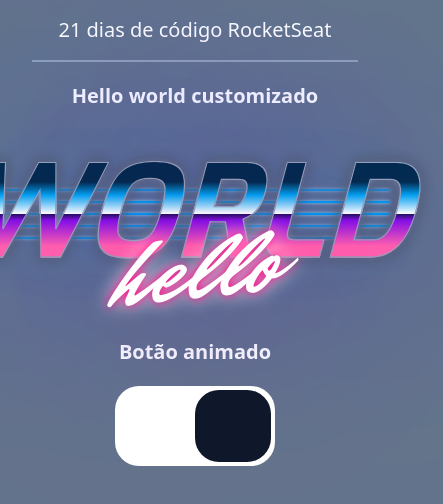
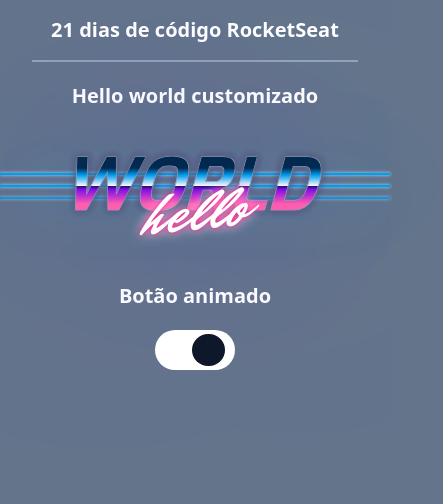
Before and after one commit to Scyies/rocket-21-code, a React (Vite) app: page / in a window 390 px wide. Shown: the top 504 px of the page, 443 px wide, since content can reach past the window. Built offline with nearby package versions, Linux system fonts and the light colour scheme.

Commit message:
responsividade

```diff
--- a/src/components/Button.tsx
+++ b/src/components/Button.tsx
@@ -27,7 +27,7 @@ export function Button() {
     <section className='flex flex-col justify-center place-items-center'>
       <p className='text-xl font-bold text-white p-5'>Botão animado</p>
       <label
-        className={classNames('relative inline-block h-20 w-40 transition-all duration-700 rounded-3xl bg-white', {
+        className={classNames('relative inline-block h-10 md:h-20 w-20 md:w-40 transition-all duration-700 rounded-3xl bg-white', {
           'bg-white': theme === 'light',
           'bg-blue-900': theme === 'dark'
         })}
@@ -37,7 +37,7 @@ export function Button() {
           className='opacity-0 w-0 h-0'
           onClick={handleTheme}
         />
-        <span className={classNames('absolute cursor-pointer top-1 left-1 right-1 bottom-1 w-[76px] transition-all duration-700 rounded-3xl bg-blue-500', {
+        <span className={classNames('absolute cursor-pointer top-1 left-1 right-1 bottom-1 w-[33px] md:w-[76px] transition-all duration-700 rounded-3xl bg-blue-500', {
           'translate-x-0 bg-blue-500': theme === 'light',
           'translate-x-full bg-slate-900': theme === 'dark'
         })}
--- a/src/components/Header.tsx
+++ b/src/components/Header.tsx
@@ -1,7 +1,7 @@
 export function Header() {
   return(
     <header className='flex justify-center p-4 border-b-2 border-slate-400 mx-8'>
-      <p className='text-xl text-white'>21 dias de código RocketSeat</p>
+      <p className='text-xl text-white font-bold text-center'>21 dias de código RocketSeat</p>
     </header>
   )
 }
--- a/src/components/HelloWorld.tsx
+++ b/src/components/HelloWorld.tsx
@@ -2,7 +2,7 @@ export function HelloWorld() {
   return (
     <section className='flex flex-col justify-center'>
       <p className='text-xl font-bold text-white pt-5 text-center'>Hello world customizado</p>
-      <div className="flex flex-col place-items-center mx-auto my-10 w-full h-full justify-center relative">
+      <div className="flex flex-col place-items-center my-10 w-full h-full justify-center relative">
         <div
           className="absolute w-screen opacity-0 dark:opacity-100 transition-all duration-650 animate-lightLate"
           id="lines"
@@ -12,7 +12,7 @@ export function HelloWorld() {
           id="lines"
         ></div>
         <div
-          className="absolute w-screen translate-y-6 opacity-0 dark:opacity-100 transition-all duration-500 animate-lightStart"
+          className="absolute w-screen translate-y-6 opacity-0 dark:opacity-100 transition-all duration-500 animate-lightStart hidden md:block"
           id="lines"
         ></div>
         <div
@@ -20,15 +20,15 @@ export function HelloWorld() {
           id="lines"
         ></div>
         <div
-          className="absolute w-screen -translate-y-6 opacity-0 dark:opacity-100 transition-all duration-300 animate-lightStart"
+          className="absolute w-screen -translate-y-6 opacity-0 dark:opacity-100 transition-all duration-300 animate-lightStart hidden md:block"
           id="lines"
         ></div>
 
-        <h1 className="text-9xl uppercase relative -skew-x-[15deg]">
+        <h1 className="text-7xl md:text-9xl uppercase relative -skew-x-[15deg]">
           <span className="absolute top-0 left-0">world</span>
           <span className="">world</span>
         </h1>
-        <h2 className="text-8xl text-white absolute -bottom-10 -skew-y-6">
+        <h2 className="text-6xl md:text-8xl text-white absolute -bottom-5 md:-bottom-10 -skew-y-6">
           hello
         </h2>
       </div>
--- a/tailwind.config.cjs
+++ b/tailwind.config.cjs
@@ -5,6 +5,10 @@ module.exports = {
   ],
   darkMode: 'class',
   theme: {
+    screens: {
+      'md': '768px',
+      'lg': '1440px'
+    },
     extend: {
       animation: {
         'lightStart': 'fade 8s linear',
```
